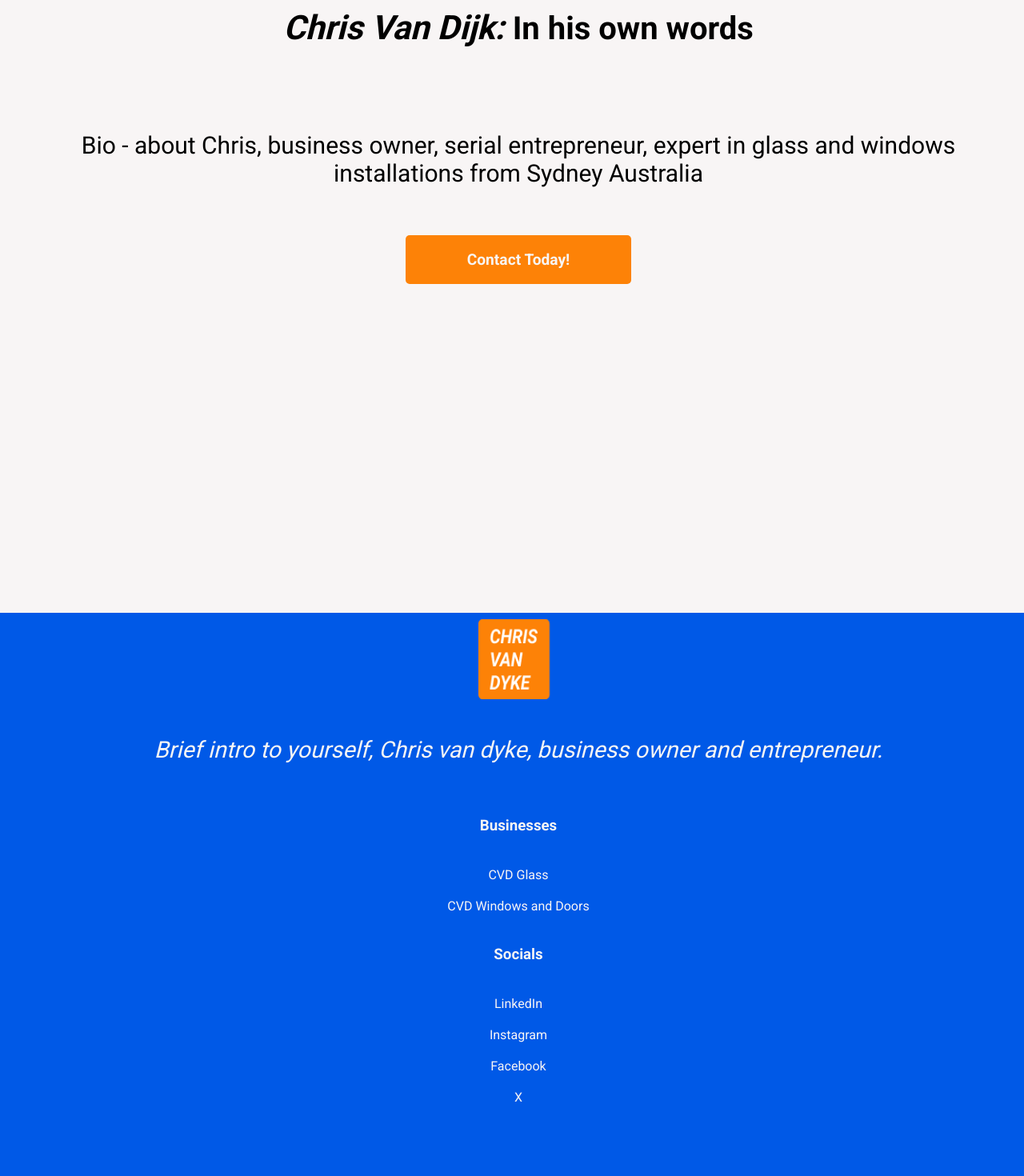
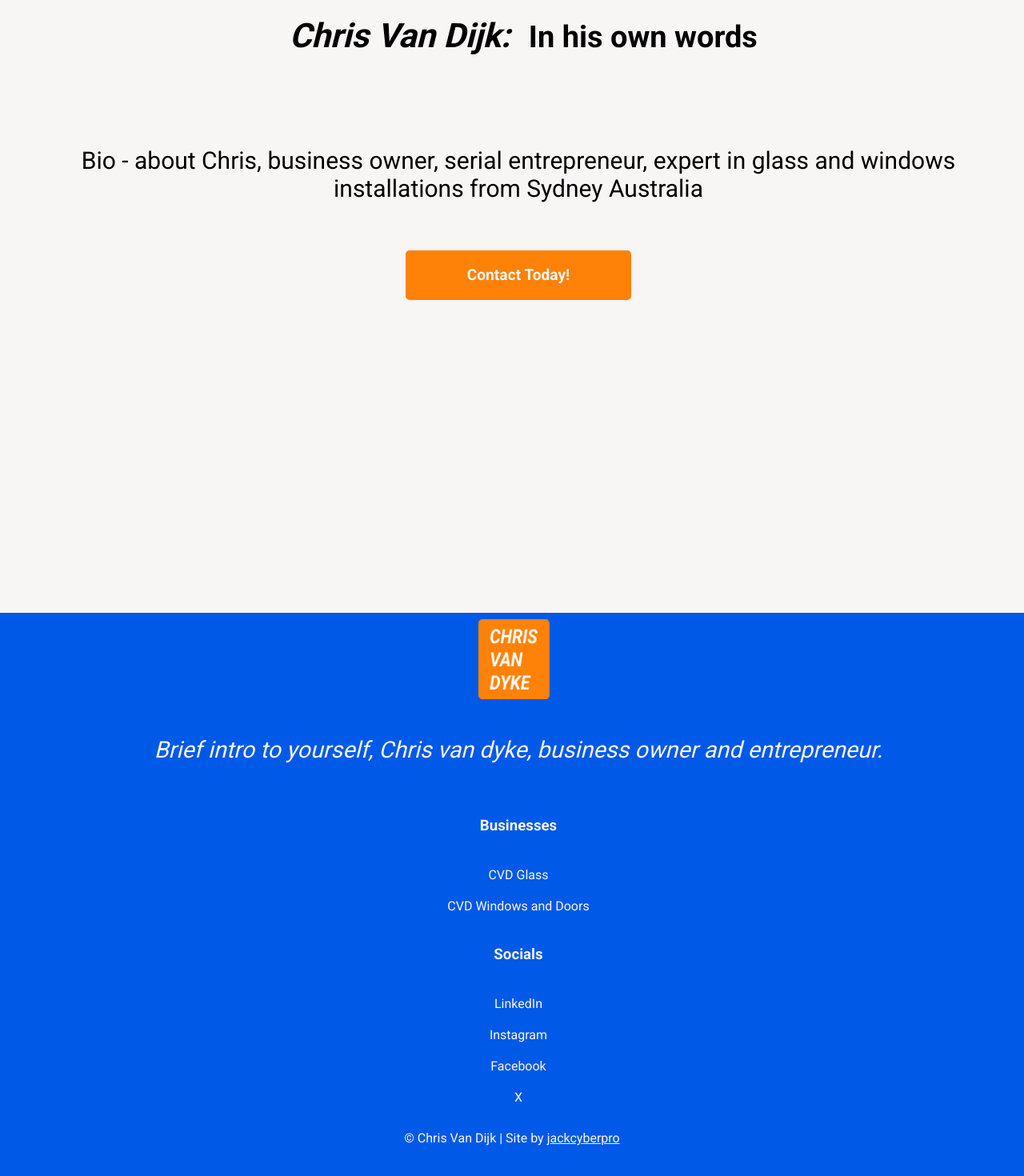
Before and after one commit to jshields123/chris_personal_site, a Next.js app: page / in a window 1280 px wide. Shown: the part 996-2466 px from the top of the page at 80% size. Before the commit the page ends 2385 px from the top, so only its background shows below. Built offline with nearby package versions, Linux system fonts and the light colour scheme.

Commit message:
added in footer component

```diff
--- /dev/null
+++ b/app/components/Footer/Footer.jsx
@@ -0,0 +1,15 @@
+import styles from "./Footer.module.css";
+const Footer = () => {
+  return (
+    <div className={styles.footer}>
+      <p>
+        © Chris Van Dijk | Site by{" "}
+        <a className={styles.link} href="https://jackcyber.pro">
+          jackcyberpro
+        </a>
+      </p>
+    </div>
+  );
+};
+
+export { Footer };
--- /dev/null
+++ b/app/components/Footer/Footer.module.css
@@ -0,0 +1,13 @@
+.footer {
+  background-color: var(--blue-color);
+  color: var(--white-color);
+  text-align: center;
+  padding: 1em;
+  font-family: "Roboto";
+  font-size: var(--font-size-s);
+}
+
+.link {
+  color: var(--white-color);
+  text-decoration: underline;
+}
--- /dev/null
+++ b/app/components/Footer/index.js
@@ -0,0 +1,2 @@
+export * from "./Footer.module.css";
+export * from "./Footer.jsx";
--- a/app/components/WhoIs/WhoIs.module.css
+++ b/app/components/WhoIs/WhoIs.module.css
@@ -1,10 +1,11 @@
 .whois {
   color: var(--black-color);
-  font-size: 40px;
+  font-size: 38px;
   font-weight: var(--font-weight-bold);
   line-height: var(--line-height-l);
   font-family: "Roboto";
   text-align: center;
+  padding: 0.3em;
 }
 
 .cvd {
@@ -15,4 +16,5 @@
   line-height: var(--line-height-l);
   font-style: italic;
   text-align: center;
+  padding: 0.3em;
 }
--- a/app/page.js
+++ b/app/page.js
@@ -3,9 +3,11 @@ import { IntroSection } from "./components/IntroSection";
 import { WhoIsSection } from "./components/WhoIsSection";
 import { LinksSection } from "./components/LinksSection";
 import { Navbar } from "./components/Navbar";
+
 import { useScreenSize } from "./providers/ScreenSizeProvider";
 
 import styles from "./page.module.css";
+import { Footer } from "./components/Footer";
 
 export default function Home() {
   const isMobile = useScreenSize();
@@ -17,7 +19,7 @@ export default function Home() {
         <WhoIsSection />
         <LinksSection />
       </main>
-      <footer className={styles.footer}></footer>
+      <Footer />
     </div>
   );
 }
```
